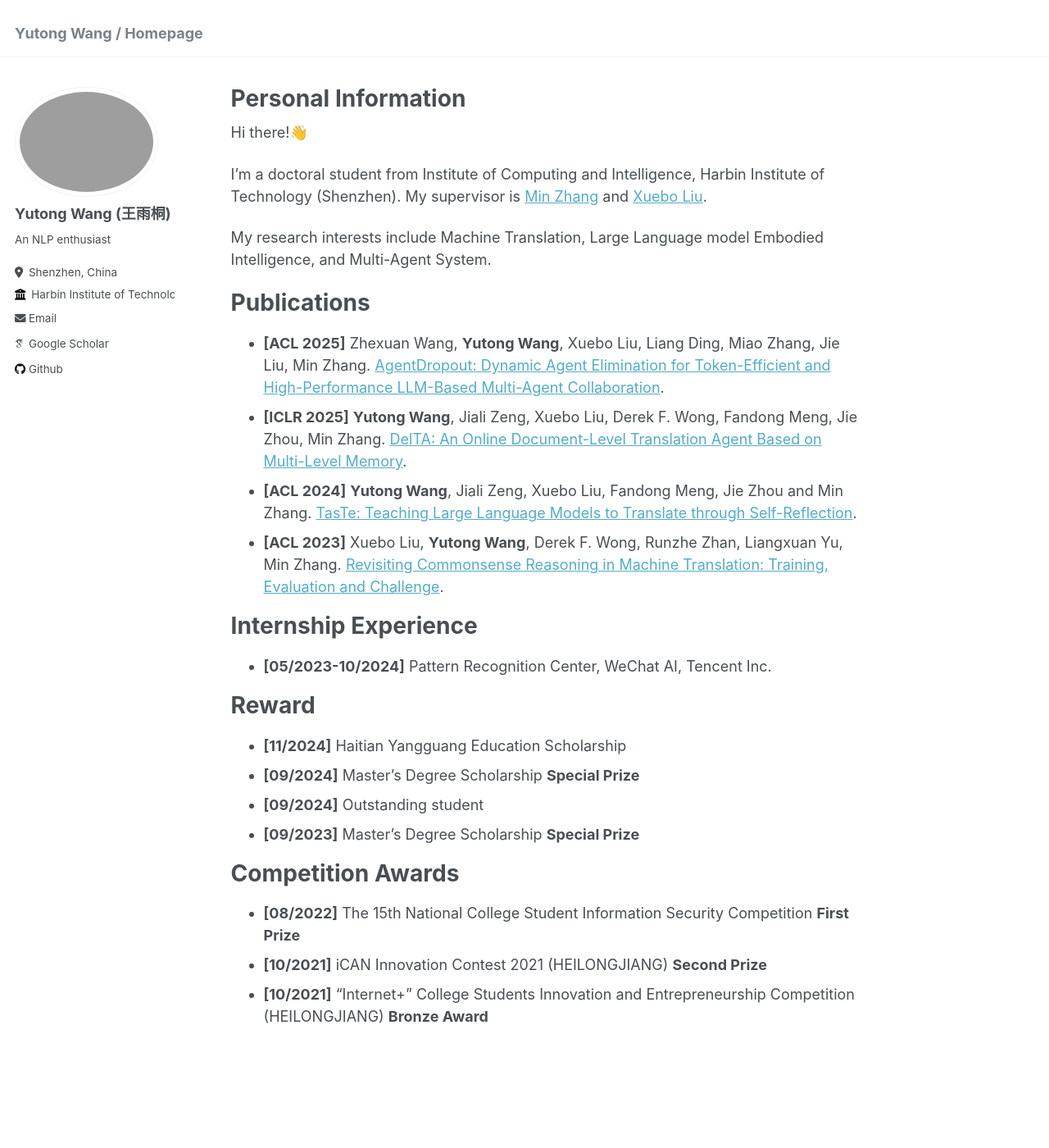
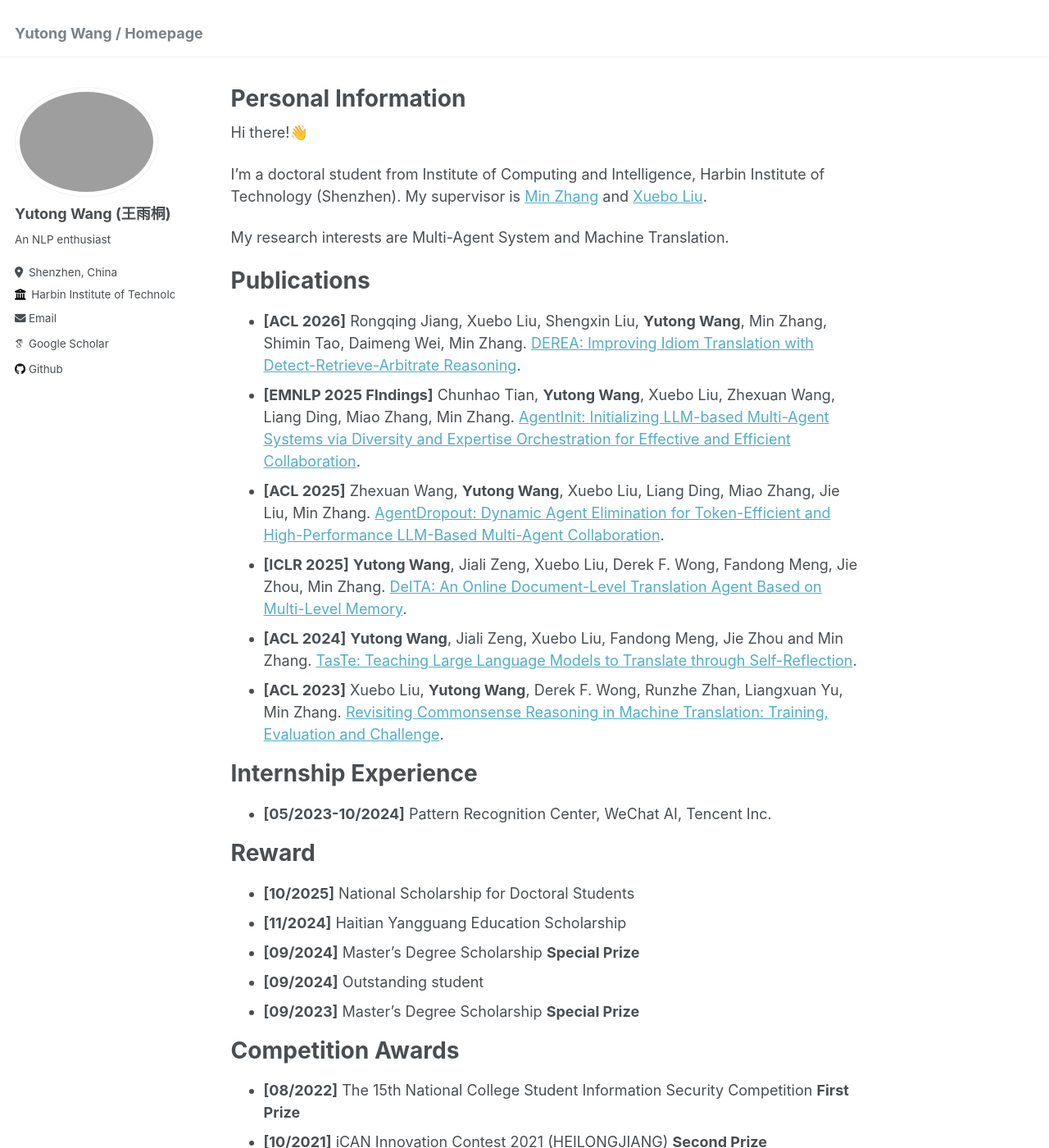
Before and after one commit to YutongWang1216/YutongWang1216.github.io, a Jekyll site: the page built from _pages/about.md, in a window 1280 px wide and 1400 px high. Shown: the whole window at 82% size. Built offline with Jekyll 4.4.1, drawn with Linux system fonts in a browser that asks for light colours; some web fonts are replaced.

Commit message:
update info

```diff
--- a/_pages/about.md
+++ b/_pages/about.md
@@ -12,11 +12,13 @@ Hi there!👋
 I'm a doctoral student from Institute of Computing and Intelligence, Harbin Institute of Technology (Shenzhen).
 My supervisor is [Min Zhang](https://zhangmin-nlp-ai.github.io/) and [Xuebo Liu](https://sunbowliu.github.io/).
 
-My research interests include Machine Translation, Large Language model Embodied Intelligence, and Multi-Agent System.
+My research interests are Multi-Agent System and Machine Translation.
 
 
 Publications
 ======
+- **[ACL 2026]** Rongqing Jiang, Xuebo Liu, Shengxin Liu, **Yutong Wang**, Min Zhang, Shimin Tao, Daimeng Wei, Min Zhang. [DEREA: Improving Idiom Translation with Detect-Retrieve-Arbitrate Reasoning]().
+- **[EMNLP 2025 FIndings]** Chunhao Tian, **Yutong Wang**, Xuebo Liu, Zhexuan Wang, Liang Ding, Miao Zhang, Min Zhang. [AgentInit: Initializing LLM-based Multi-Agent Systems via Diversity and Expertise Orchestration for Effective and Efficient Collaboration](https://aclanthology.org/2025.findings-emnlp.636/).
 - **[ACL 2025]** Zhexuan Wang, **Yutong Wang**, Xuebo Liu, Liang Ding, Miao Zhang, Jie Liu, Min Zhang. [AgentDropout: Dynamic Agent Elimination for Token-Efficient and High-Performance LLM-Based Multi-Agent Collaboration](https://arxiv.org/abs/2503.18891).
 - **[ICLR 2025]** **Yutong Wang**, Jiali Zeng, Xuebo Liu, Derek F. Wong, Fandong Meng, Jie Zhou, Min Zhang. [DelTA: An Online Document-Level Translation Agent Based on Multi-Level Memory](https://openreview.net/forum?id=hoYFLRNbhc).
 - **[ACL 2024]** **Yutong Wang**, Jiali Zeng, Xuebo Liu, Fandong Meng, Jie Zhou and Min Zhang. [TasTe: Teaching Large Language Models to Translate through Self-Reflection](https://aclanthology.org/2024.acl-long.333/).
@@ -28,6 +30,7 @@ Internship Experience
 
 Reward
 ======
+- **[10/2025]** National Scholarship for Doctoral Students
 - **[11/2024]** Haitian Yangguang Education Scholarship
 - **[09/2024]** Master's Degree Scholarship **Special Prize**
 - **[09/2024]** Outstanding student
```
